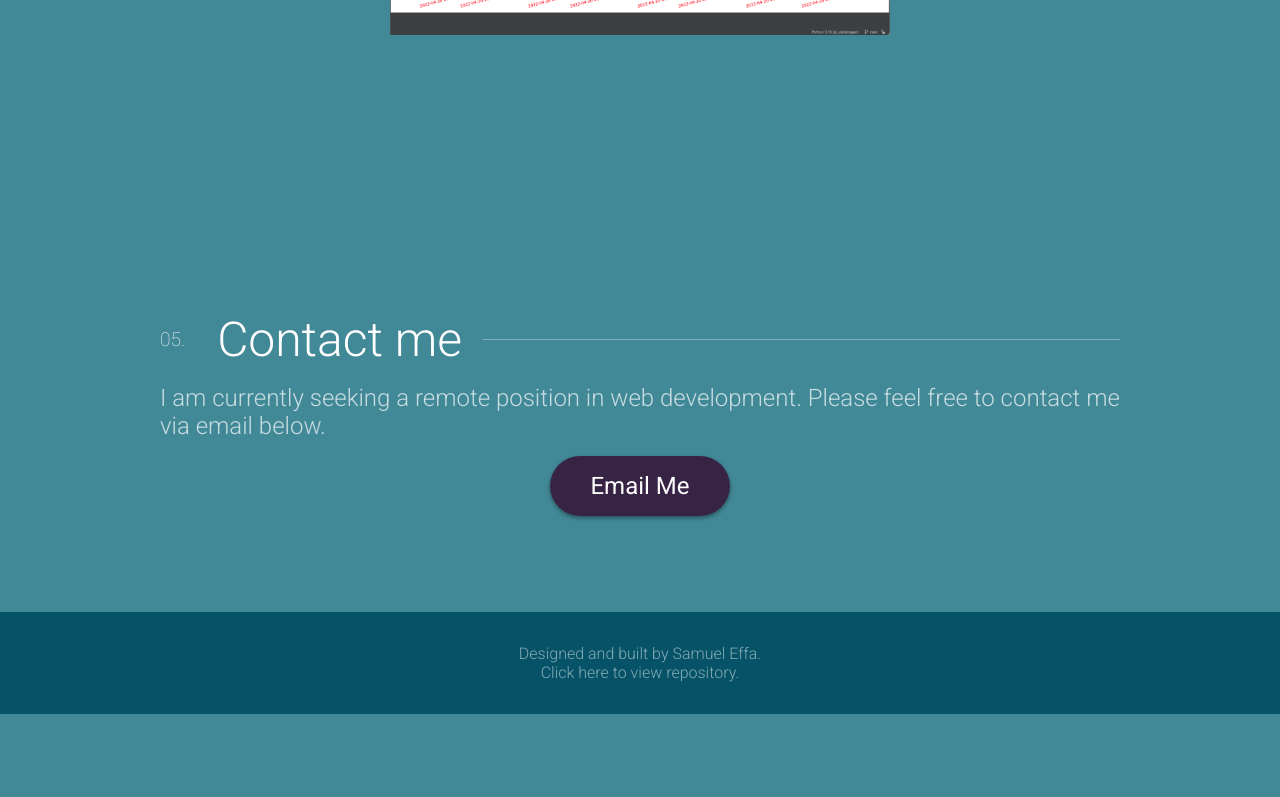
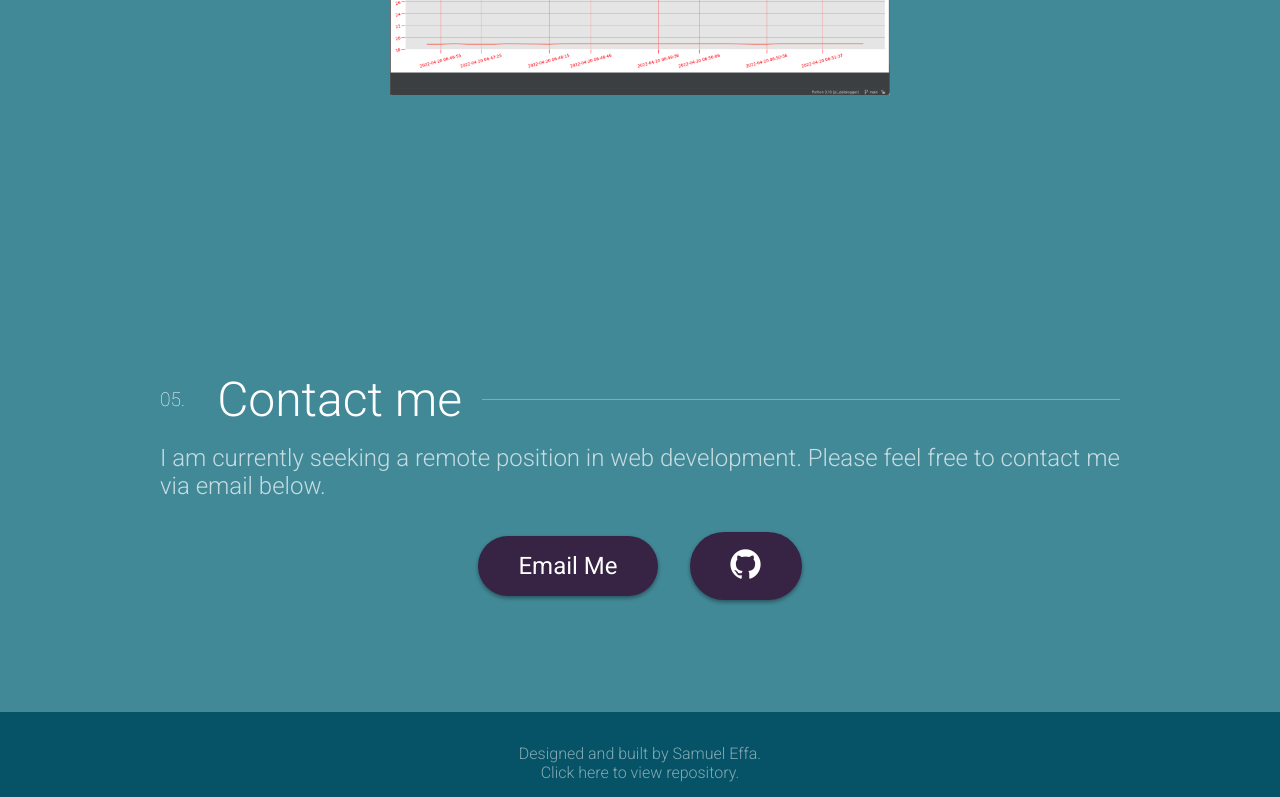
Before and after one commit to seffa1/portfolio-site, a React (Create React App) app: page / in a window 1280 px wide. Shown: the part 5690-6487 px from the top of the page. Before the commit the page ends 6404 px from the top, so only its background shows below. Built offline with nearby package versions, Linux system fonts and the light colour scheme.

Commit message:
added github link to contact me

```diff
--- a/src/App.scss
+++ b/src/App.scss
@@ -461,6 +461,18 @@ small,
   margin-left: $margin-sides-1;
   max-width: $max-width;
   z-index: 1;
+
+  &__logo {
+    font-size: 2rem;
+  }
+
+  &__container {
+    display: flex;
+    gap: 2rem;
+    width: 100%;
+    justify-content: center;
+    align-items: center;
+  }
 
   &__header {
     color: $color-light;
--- a/src/components/Contact.js
+++ b/src/components/Contact.js
@@ -14,9 +14,19 @@ function Contact() {
           feel free to contact me via email below.
         </p>
 
-        <a className="Contact__email" href="mailto:sameffa1@gmail.com">
-          Email Me
-        </a>
+        <div className="Contact__container">
+          <a className="Contact__email" href="mailto:sameffa1@gmail.com">
+            Email Me
+          </a>
+
+          <a
+            className="Contact__email"
+            href="https://github.com/seffa1"
+            target="_blank"
+          >
+            <i class="devicon-github-original Contact__logo"></i>
+          </a>
+        </div>
       </div>
     </section>
   );
--- a/src/components/Projects.js
+++ b/src/components/Projects.js
@@ -73,6 +73,11 @@ function Projects() {
             <div className="About__heading__line" />
           </div>
 
+          {/* Header */}
+          <p className="About__paragraph">
+            Click on any project to learn more.
+          </p>
+
           {/* Project Two */}
           <div className="Project__container">
             <div className="Project__container__img-container">
```
